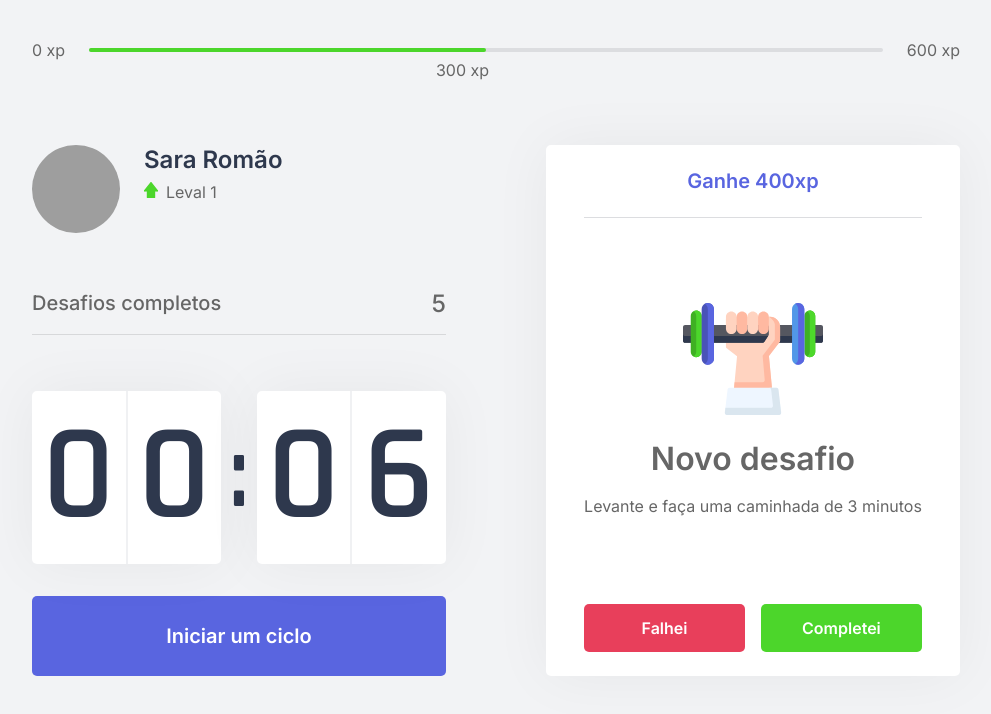
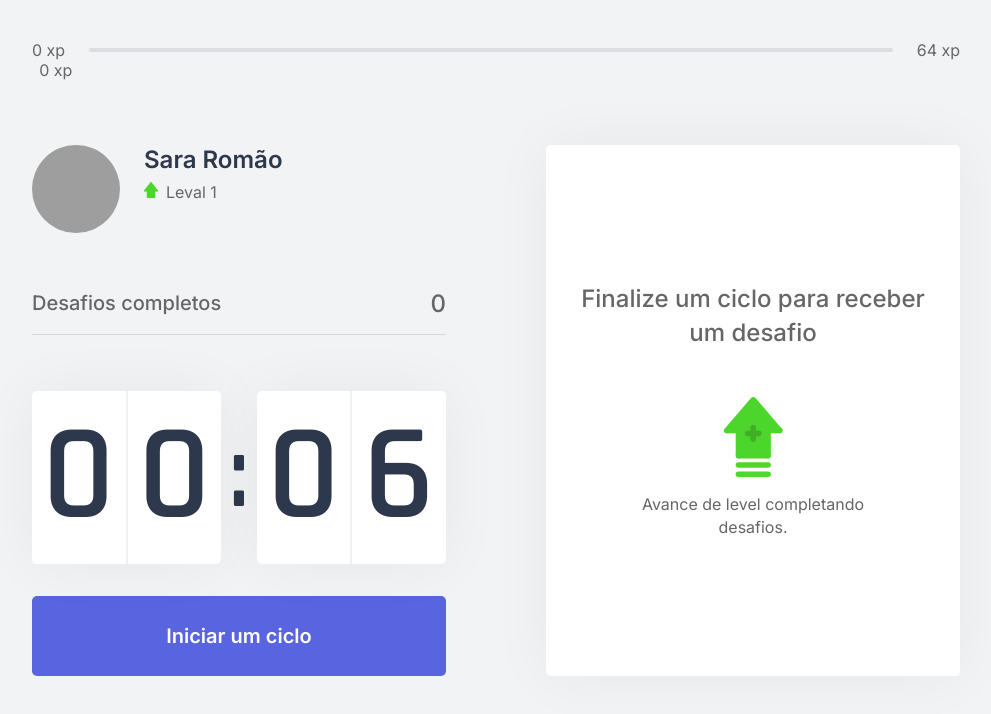
Before and after one commit to Sara01romao/nlw4, a Next.js app: page / in a window 1280 px wide. Shown: the top 714 px of the page, without its empty margins (144-1135 px from the left). Built offline with nearby package versions, Linux system fonts and the light colour scheme; grey boxes are pictures that could not be loaded.

Commit message:
contextos finalizado

```diff
--- /dev/null
+++ b/challenges.json
@@ -0,0 +1,62 @@
+[
+  {
+    "type": "body",
+    "description": "Estique um de seus braços com a palma da mão virada para frente e puxe os dedos para cima por 10 segundos por mão.",
+    "amount": 80
+  },
+  {
+    "type": "body",
+    "description": "Estique seu braço contra o peito e puxe-o utilizando o outro braço por 10 segundos por braço.",
+    "amount": 60
+  },
+  {
+    "type": "body",
+    "description": "Puxe seu pescoço com a ajuda da mão para a direita e para a esquerda, permanecendo na posição por alguns segundos.",
+    "amount": 70
+  },
+  {
+    "type": "body",
+    "description": "Com as duas mãos na parte de trás da cabeça, leve-a para baixo, alongando a parte de trás da região.",
+    "amount": 60
+  },
+  {
+    "type": "body",
+    "description": "Cruze as pernas e desça com as mãos esticadas em direção ao chão. Repita o movimento com a outra perna na frente.",
+    "amount": 100
+  },
+  {
+    "type": "body",
+    "description": "Sentado, abra as pernas e tente encostar as palmas das mãos no chão, repita 3 vezes por 5 segundos.",
+    "amount": 80
+  },
+  {
+    "type": "body",
+    "description": "Puxe o joelho de encontro ao peito e segure, troque de perna após 10 segundos.",
+    "amount": 50
+  },
+  {
+    "type": "body",
+    "description": "Sentado, cruze uma perna e incline seu tronco à frente, troque de perna após 10 segundos.",
+    "amount": 80
+  },
+  {
+    "type": "eye",
+    "description": "Sentado, feche os olhos e cubra-os com as palmas da mão durante 2 minutos, depois abra normalmente.",
+    "amount": 90
+  },
+  {
+    "type": "eye",
+    "description": "Em algum ambiente aberto, olhe o mais longe que puder em quatro direções por 3s, mexa apenas os olhos. Repita 3 vezes.",
+    "amount": 140
+  },
+  {
+    "type": "eye",
+    "description": "Usando os polegares, massage a área abaixo das sobrancelhas em movimentos circulares por 15 segundos.",
+    "amount": 70
+  },
+  {
+    "type": "body",
+    "description": "Em pé, gire a cintura o máximo que puder para a esquerda, segure por cinco segundos. Repita para a direita.",
+    "amount": 90
+  }
+]
--- a/src/Components/ChallengeBox.tsx
+++ b/src/Components/ChallengeBox.tsx
@@ -4,29 +4,25 @@
 import styles from '../styles/components/ChallengeBox.module.css';
 
 export function ChallengeBox(){
-const contextData = useContext(challengesContext);
-
-console.log(contextData);
-
-const hasActiveChallenge = true;
+const {activeChallenge, resetChallenge} = useContext(challengesContext);
 
 
 
   return(
     <div className={styles.challengeBoxContainer}>
-        {hasActiveChallenge ? (
+        {activeChallenge ? (
           <div className={styles.challengeActive}>
-              <header>Ganhe 400xp</header>
+              <header>Ganhe {activeChallenge.amount}xp</header>
 
               <main>
-                <img src="icons/body.svg" alt=""/>
+                <img src={`icons/${activeChallenge.type}.svg`} alt=""/>
                 <strong>Novo desafio</strong>
-                <p>Levante e faça uma caminhada de 3 minutos</p>
+                <p>{activeChallenge.description}</p>
               </main>
 
 
               <footer>
-                <button type="button" className={styles.challengeFaildButton}>Falhei</button>
+                <button type="button" className={styles.challengeFaildButton} onClick={resetChallenge}>Falhei</button>
                 <button type="button" className={styles.challengeSucceededButton}>Completei</button>
               </footer>
 
--- a/src/Components/CompletedChallenges.tsx
+++ b/src/Components/CompletedChallenges.tsx
@@ -1,10 +1,14 @@
+import { useContext } from 'react';
+import { challengesContext } from '../contexts/ChallengesContext';
 import styles from '../styles/components/CompletedChallenges.module.css';
 
 export function CompletedChallenges(){
+
+  const {challengesCompleted} = useContext(challengesContext);
   return(
     <div className={styles.CompletedChallengesContainer}>
       <span>Desafios completos</span>
-      <span>5</span>
+      <span>{challengesCompleted}</span>
     </div>
   );
 
--- a/src/Components/ExperienceBar.tsx
+++ b/src/Components/ExperienceBar.tsx
@@ -1,17 +1,24 @@
+import { useContext, useState } from 'react';
+import { challengesContext } from '../contexts/ChallengesContext';
 import styles from '../styles/components/ExperienceBar.module.css';
 
 
 
 export function ExperienceBar(){
+
+  const {currentExperience, experienceToNextLevel} = useContext(challengesContext);
+
+  const percentToNextLevel = Math.round(currentExperience * 100) / experienceToNextLevel;
+
   return(
     <header className={styles.experienceBar}>
         <span>0 xp</span>
         <div>
-          <div style={{width: '50%'}}/>
+          <div style={{width: `${percentToNextLevel}%`}}/>
 
-          <span className={styles.currentExperience} style={{left: '50%'}}>300 xp</span>
+          <span className={styles.currentExperience} style={{left: `${percentToNextLevel}%`}}>{currentExperience} xp</span>
         </div>
-        <span>600 xp</span>
+        <span>{experienceToNextLevel} xp</span>
 
     </header>
 
--- a/src/contexts/ChallengesContext.tsx
+++ b/src/contexts/ChallengesContext.tsx
@@ -1,15 +1,22 @@
 import {createContext, ReactNode, useState} from  'react';
 
+import challenges from '../../challenges.json';
 
-
-
+interface Challenge{
+  type: 'body' | 'eye';
+  description: string;
+  amount: number;
+}
 
 interface ChallengesContextData{
         level: number;
        currentExperience: number;
+       experienceToNextLevel: number;
        challengesCompleted: number;
+       activeChallenge: Challenge;
         levelUp: () => void;
         starNewChallenge: () => void;
+        resetChallenge :() => void;
 }
 
 interface ChallengesProviderProps{
@@ -23,13 +30,25 @@
   const [currentExperience, setCurrentExperience] = useState(0);
   const [challengesCompleted, setChallengesCompleted] = useState(0);
 
+const [activeChallenge, setActiveChallenge] = useState(null);
+
+const experienceToNextLevel = Math.pow((level + 1 ) * 4, 2);
+
+
   function levelUp(){
       setlevel(level + 1);
   }
 
 
   function starNewChallenge(){
-    console.log('New challenge');
+    const randomChallengeIndex = Math.floor(Math.random() * challenges.length)
+    const challenge = challenges[randomChallengeIndex];
+
+    setActiveChallenge(challenge);
+  }
+
+  function resetChallenge(){
+    setActiveChallenge(null);
   }
 
 
@@ -41,6 +60,9 @@
        challengesCompleted,
         levelUp,
         starNewChallenge,
+        activeChallenge,
+        resetChallenge,
+        experienceToNextLevel,
         }}>
       {children}
     </challengesContext.Provider>
```
